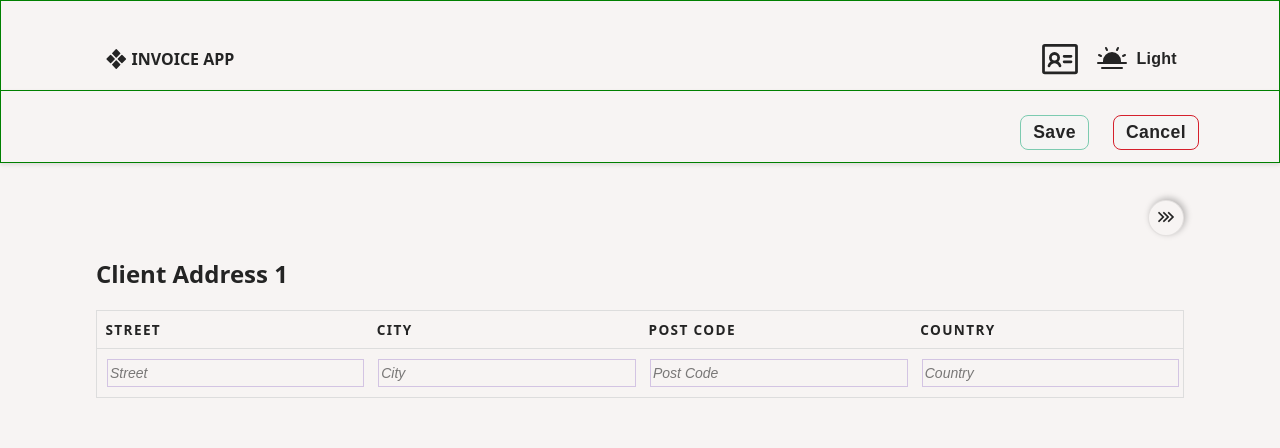
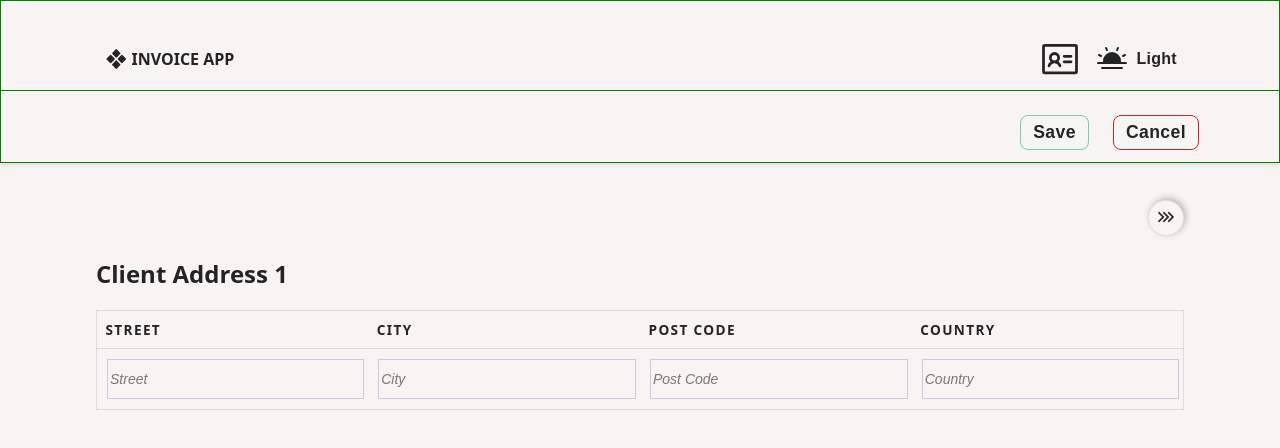
Before and after one commit to banuaggun/invoice-app-react, a React (Vite) app: page /new in a window 1280 px wide. Shown: the top 448 px of the page. Built offline with nearby package versions, Linux system fonts and the light colour scheme.

Commit message:
fix: scroll to top on InvoiceDetail mount

```diff
--- a/src/components/common/form-elements/form-elements.css
+++ b/src/components/common/form-elements/form-elements.css
@@ -295,7 +295,7 @@ path.two {
 /* ---- address block form view ----- */
 .forms input {
   width: 100%;
-  height: 24px;
+  height: 36px;
   border: 1px solid var(--btn-invoice);
   transition: all 0.2s ease-in-out;
   outline: none;
--- a/src/pages/invoice-detail/InvoiceDetail.jsx
+++ b/src/pages/invoice-detail/InvoiceDetail.jsx
@@ -1,8 +1,7 @@
-import React, { useState } from "react";
+import React, { useEffect, useState } from "react";
 import { useParams, useNavigate } from "react-router-dom";
 import { useSelector, useDispatch } from "react-redux";
 import { deleteInvoice } from "../../features/invoiceSlice";
-//import "./detail.css";
 import Modal from "../../components/modals/Modal.jsx";
 import InvoiceDetailContent from "../../components/common/form-elements/InvoiceDetailContent.jsx";
 import InvoiceActionButtons from "../../components/common/form-elements/InvoiceActionButtons.jsx";
@@ -15,6 +14,10 @@ const InvoiceDetail = () => {
   const invoice = invoices.find((inv) => inv.id === id);
 
   const [isModalOpen, setIsModalOpen] = useState(false);
+
+  useEffect(() => {
+    window.scrollTo({ top: 0, behavior: "instant" });
+  }, []);
 
   if (!invoice) {
     return <p>Invoice not found.</p>;
```
